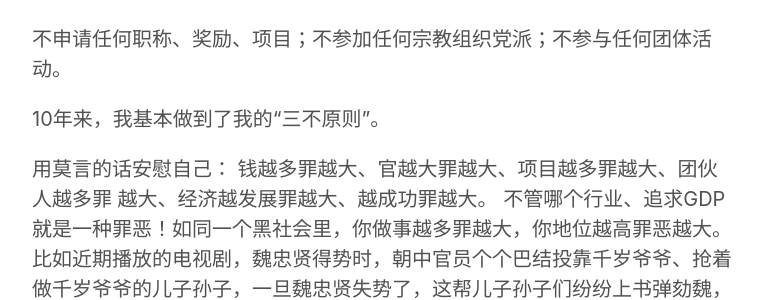
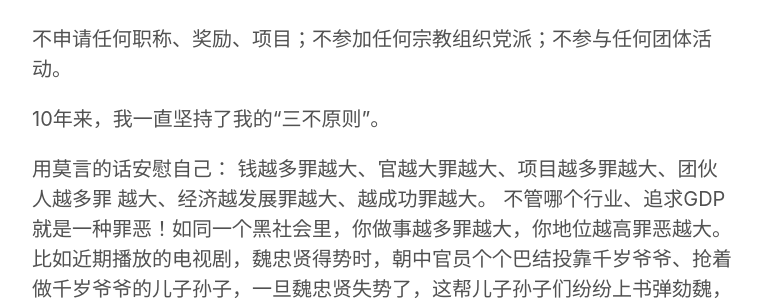
Before and after one commit to hwdong/hwdong-old.github.io, a Jekyll site: the page built from _posts/2019-02-19-不做恶.md, in a window 1280 px wide. Shown: the part 567-867 px from the top of the page, without its empty margins (258-1020 px from the left). Built offline with Jekyll 4.4.1, drawn with Linux system fonts in a browser that asks for light colours; comment, search, counter and statistics services are not loaded.

Commit message:
Update 2019-02-19-不做恶.md

```diff
--- a/_posts/2019-02-19-不做恶.md
+++ b/_posts/2019-02-19-不做恶.md
@@ -16,7 +16,7 @@ tags:
 
 不申请任何职称、奖励、项目；不参加任何宗教组织党派；不参与任何团体活动。
 
-10年来，我基本做到了我的“三不原则”。
+10年来，我一直坚持了我的“三不原则”。
 
 用莫言的话安慰自己： 钱越多罪越大、官越大罪越大、项目越多罪越大、团伙人越多罪 越大、经济越发展罪越大、越成功罪越大。 不管哪个行业、追求GDP就是一种罪恶！如同一个黑社会里，你做事越多罪越大，你地位越高罪恶越大。比如近期播放的电视剧，魏忠贤得势时，朝中官员个个巴结投靠千岁爷爷、抢着做千岁爷爷的儿子孙子，一旦魏忠贤失势了，这帮儿子孙子们纷纷上书弹劾魏，墙头草翻脸比翻书还快！
 
```
